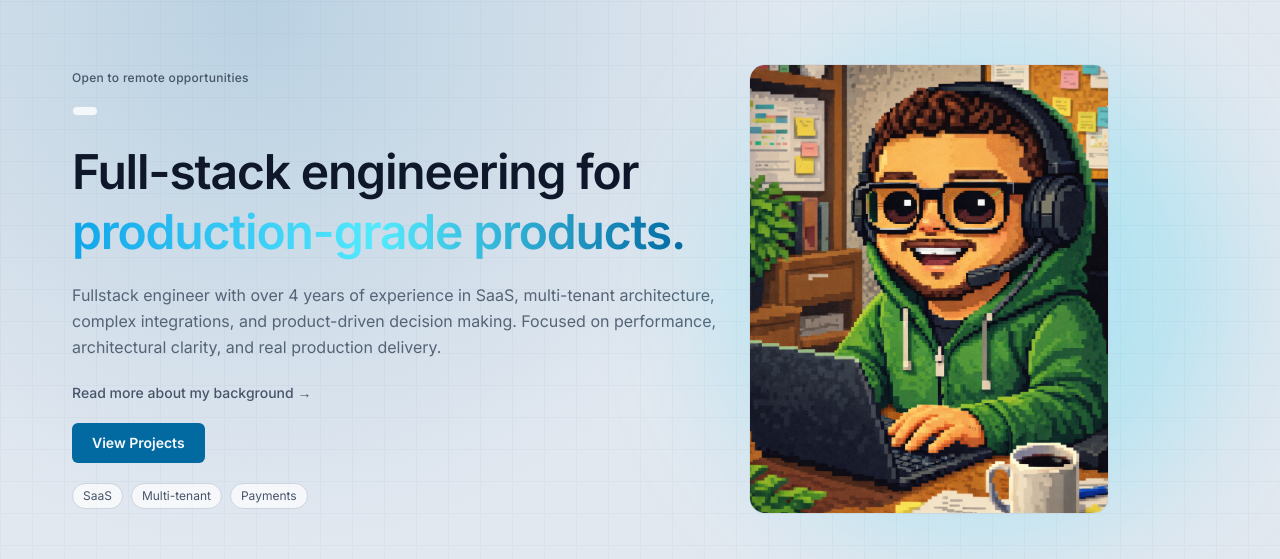
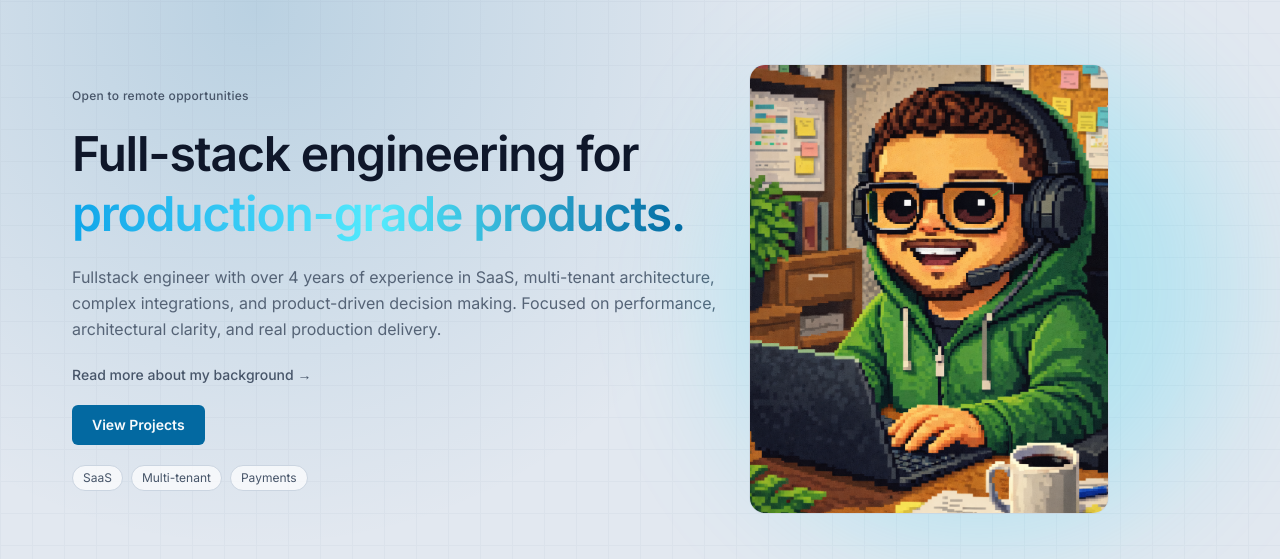
Before and after one commit to CarlosSb/antonio-gomes, a Next.js app: page /en in a window 1280 px wide. Shown: the part 130-689 px from the top of the page. Built offline with nearby package versions, Linux system fonts and the light colour scheme; no server answers.

Commit message:
feat(hero): conditionally render badge in hero section

```diff
--- a/src/components/Hero.tsx
+++ b/src/components/Hero.tsx
@@ -31,9 +31,11 @@ export default function Hero({ content, locale }: HeroProps) {
       <div className="relative mx-auto grid min-h-[88svh] w-full max-w-[1200px] grid-cols-1 items-center gap-8 px-4 py-8 sm:px-6 lg:grid-cols-12 lg:gap-6 lg:px-8">
         <div className="space-y-5 lg:col-span-7">
           <p className="text-xs font-medium tracking-wide text-slate-400">{content.hero.availability}</p>
-          <p className="inline-flex max-w-full rounded-full border border-slate-700/90 bg-slate-900/80 px-3 py-1 text-xs font-medium tracking-wide text-slate-300">
-            {content.hero.badge}
-          </p>
+          {content.hero.badge && (
+            <p className="inline-flex max-w-full rounded-full border border-slate-700/90 bg-slate-900/80 px-3 py-1 text-xs font-medium tracking-wide text-slate-300">
+              {content.hero.badge}
+            </p>
+          )}
 
           <h1 className="max-w-4xl text-4xl font-semibold leading-tight tracking-tight text-slate-100 md:text-5xl">
             {content.hero.headlineLead}{" "}
```
